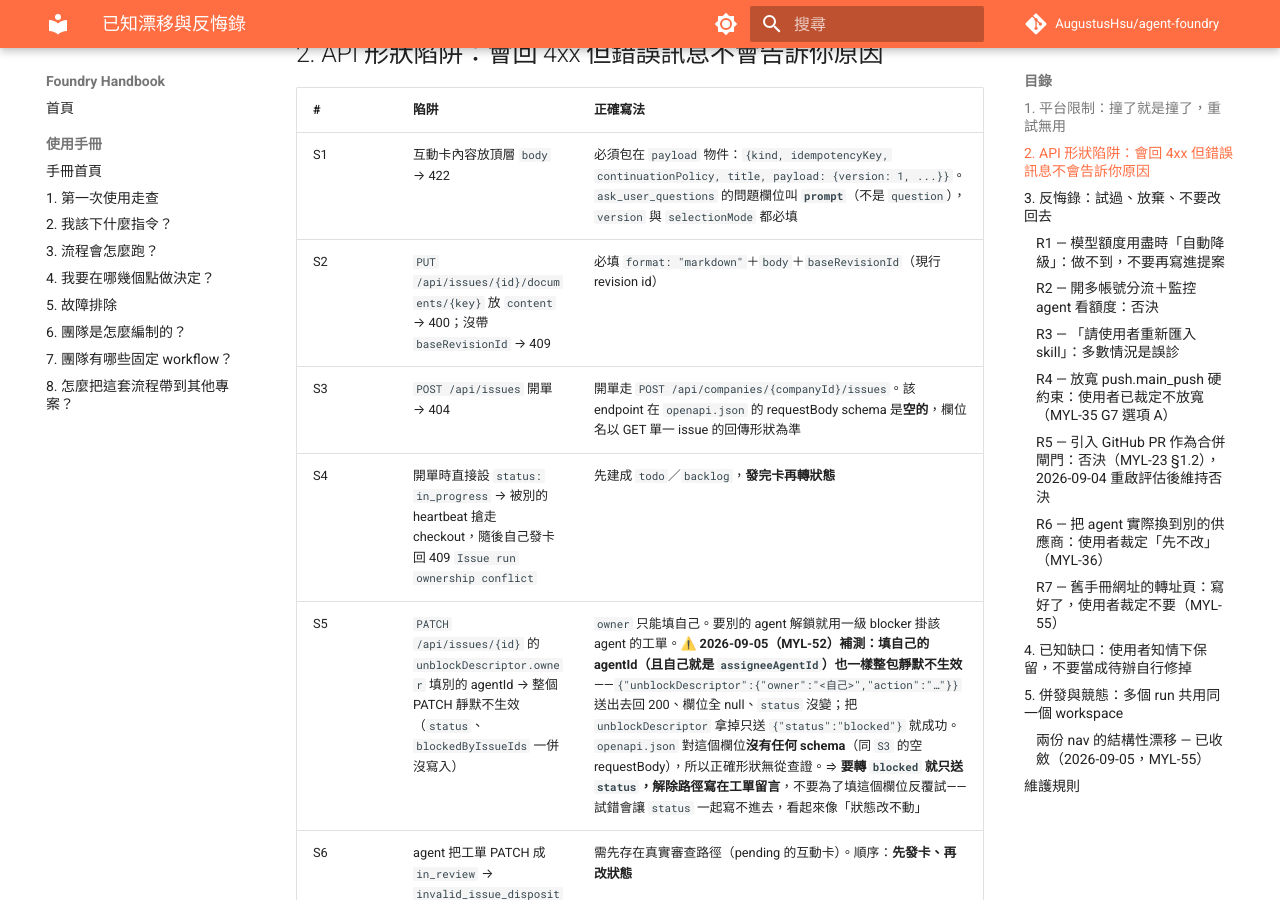
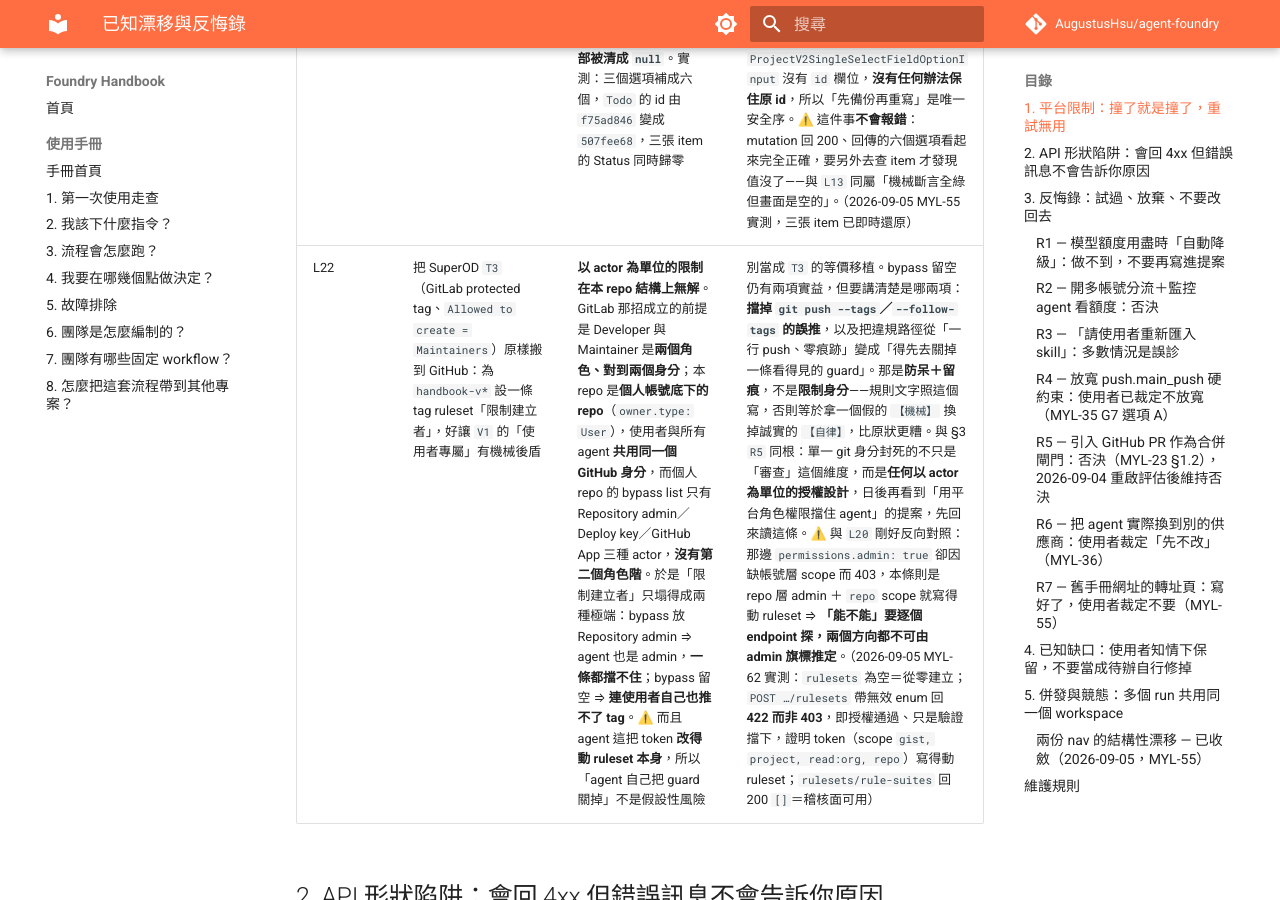
Before and after one commit to AugustusHsu/agent-foundry, an MkDocs documentation site: the page built from docs/standards/known-drift.md, in a window 1280 px wide and 900 px high, scrolled down 6881 px. Built offline with MkDocs 1.6.1 and Material for MkDocs 9.7.7, drawn with Linux system fonts in a browser that asks for light colours; comment, search, counter and statistics services are not loaded.

Commit message:
📝 MYL-62 記 L22：個人 repo＋單一身分下，tag ruleset 的「限制建立者」塌得掉
SuperOD T3（GitLab protected tag，Allowed to create = Maintainers）搬不到本 repo：
那招要 Developer／Maintainer 兩個角色階對到兩個身分，而本 repo 是個人帳號底下的
repo，使用者與所有 agent 共用同一個 GitHub 身分，bypass list 只有 Repository
admin／Deploy key／GitHub App，沒有第二階。於是「限制建立者」只塌得成兩種極端：
bypass 放 admin ＝ 一條都擋不住卻讓規則文字看起來有機械後盾（比現狀更糟）；
bypass 留空 ＝ 連使用者自己也推不了 tag。與 R5 同根——單一 git 身分封死的不只
是審查維度，是任何以 actor 為單位的授權設計。

四條實測寫進條目：rulesets 為空（從零建立）、owner.type User ＋ public、
POST rulesets 帶無效 enum 回 422 而非 403（⇒ 這把 token 寫得動 ruleset，
也就是 agent 自己關得掉這條 guard）、rule-suites 回 200（稽核面可用）。
第三條與 L20 剛好反向，條目裡點出「能不能要逐個 endpoint 探」。

protocol 第 7 節 V1 的「違反：」段落刻意還沒動：改成什麼字取決於使用者在卡
adffcbd8 選 A／B／C，且 MYL-63 正在改同一節。

⚠️ 本顆走 --no-verify：selfcheck 其餘 7 項全綠，唯一紅的 mirror-recon 與本
改動無關——是 MYL-63（自己的併行 run 持有）與 MYL-64（另一位 agent，in_review）
尚未鏡像。本單自己的鏡像 MYL-62↔github#5 已建立且狀態同步，沒有新增欠債。

Co-Authored-By: Claude Opus 5 (1M context) <noreply@anthropic.com>

```diff
--- a/docs/standards/known-drift.md
+++ b/docs/standards/known-drift.md
@@ -39,6 +39,7 @@
 | L19 | 用 `curl` 抓 mkdocs-material 站台的 HTML，`grep` 不到 `md-version` 就判定「版本選擇器沒生效」 | **誤判**。版本選擇器是**瀏覽器端 JS 渲染**的：靜態 HTML 只帶 `<script id="__config">` 裡的 `"version": {"provider": "mike"}`，`.md-version` 元素由 bundle 於執行期 fetch 站根 `versions.json` 之後才插進 DOM。`curl` 永遠看不到它 | 判定方式分兩層：**設定層**看 `__config` JSON 有沒有 `version.provider`＋站根 `versions.json` 回不回得了 200；**畫面層**只能用真瀏覽器（本 repo 走 `foundry-browser` 的 playwright MCP）查 `.md-version__current` 的文字與 `.md-version__link` 清單。2026-09-05 MYL-55 實測：curl 抓不到任何 `md-version`，瀏覽器查到 `hasVersionSelector: true`、`currentLabel: "v1"`。⇒ 這是 `L13`「機械驗證會騙人」的**反向版本**——L13 是 API 全綠但畫面空的，本條是文字比對全空但畫面其實是對的。**兩個方向都要提防**。附帶一提：站台 console 會有一筆 `api.github.com/repos/{o}/{r}/releases/latest` 404，那是 material 的 repo 資訊卡在抓最新 release，repo 沒發過 release 就會 404，**與版本選擇器無關**，不要順手去「修」它 |
 | L20 | 看到 `repos/{o}/{r}` 回 `"permissions": {"admin": true}`，就以為手上這把 token 刪得掉這個 repo | `DELETE repos/{o}/{r}` → **403 `Must have admin rights to Repository.`**。**這句訊息會把人帶錯方向**：admin 明明就是 true，真正缺的是 **`delete_repo` scope**（本 repo 的 `gh` token 實測為 `gist, project, read:org, repo`）。只有 `gh` 自己多印的那行 `This API operation needs the "delete_repo" scope` 講出了實情，直接打 REST 是看不到的 | 刪 repo 屬**帳號層授權**，不是 repo 層權限，兩者不可互推。補 scope 要走 `gh auth refresh -h github.com -s delete_repo`——**互動式裝置流程，agent 跑不動**，而且那是在改使用者的全域憑證（`H6`）。⇒ 把「刪 repo」當成**使用者專屬動作**，發卡時直接附 UI 路徑（`Settings` → 頁尾 `Danger Zone` → `Delete this repository`），不要先承諾代做。⚠️ 別把 `Must have admin rights` 讀成「權限不夠、去要 admin 或換認證方式」而繞路重試——對照組是同一把 token 對同一個 repo `PATCH archived=true` **成功過**，那就證明不是 repo 權限問題。與 `L15` 那條「不要把 `Repository not found` 誤診成 token 問題」是同一種反向誤診。（2026-09-05 MYL-55 實測） |
 | L21 | 用 `updateProjectV2Field` 幫 Projects v2 的單選欄位（如 `Status`）**補**幾個缺的選項，把既有選項照抄一份、只在後面加新的 | **`singleSelectOptions` 是整份取代，不是增量**——而且**即使名稱、顏色、描述一字不差，既有選項也會被重新配發 option id**，連帶**看板上所有項目的該欄位值全部被清成 `null`**。實測：三個選項補成六個，`Todo` 的 id 由 `f75ad846` 變成 `507fee68`，三張 item 的 Status 同時歸零 | **動手前先把每張 item 的現值抓下來**（`gh project item-list <N> --owner <O> --format json --jq '.items[] \| {num:.content.number, status}'`），改完拿新的 option id 逐張 `gh project item-edit` 寫回。`ProjectV2SingleSelectFieldOptionInput` 沒有 `id` 欄位，**沒有任何辦法保住原 id**，所以「先備份再重寫」是唯一安全序。⚠️ 這件事**不會報錯**：mutation 回 200、回傳的六個選項看起來完全正確，要另外去查 item 才發現值沒了——與 `L13` 同屬「機械斷言全綠但畫面是空的」。（2026-09-05 MYL-55 實測，三張 item 已即時還原） |
+| L22 | 把 SuperOD `T3`（GitLab protected tag、`Allowed to create = Maintainers`）原樣搬到 GitHub：為 `handbook-v*` 設一條 tag ruleset「限制建立者」，好讓 `V1` 的「使用者專屬」有機械後盾 | **以 actor 為單位的限制在本 repo 結構上無解**。GitLab 那招成立的前提是 Developer 與 Maintainer 是**兩個角色、對到兩個身分**；本 repo 是**個人帳號底下的 repo**（`owner.type: User`），使用者與所有 agent **共用同一個 GitHub 身分**，而個人 repo 的 bypass list 只有 Repository admin／Deploy key／GitHub App 三種 actor，**沒有第二個角色階**。於是「限制建立者」只塌得成兩種極端：bypass 放 Repository admin ⇒ agent 也是 admin，**一條都擋不住**；bypass 留空 ⇒ **連使用者自己也推不了 tag**。⚠️ 而且 agent 這把 token **改得動 ruleset 本身**，所以「agent 自己把 guard 關掉」不是假設性風險 | 別當成 `T3` 的等價移植。bypass 留空仍有兩項實益，但要講清楚是哪兩項：**擋掉 `git push --tags`／`--follow-tags` 的誤推**，以及把違規路徑從「一行 push、零痕跡」變成「得先去關掉一條看得見的 guard」。那是**防呆＋留痕**，不是**限制身分**——規則文字照這個寫，否則等於拿一個假的 `【機械】` 換掉誠實的 `【自律】`，比原狀更糟。與 §3 `R5` 同根：單一 git 身分封死的不只是「審查」這個維度，而是**任何以 actor 為單位的授權設計**，日後再看到「用平台角色權限擋住 agent」的提案，先回來讀這條。⚠️ 與 `L20` 剛好反向對照：那邊 `permissions.admin: true` 卻因缺帳號層 scope 而 403，本條則是 repo 層 admin ＋ `repo` scope 就寫得動 ruleset ⇒ **「能不能」要逐個 endpoint 探，兩個方向都不可由 admin 旗標推定**。（2026-09-05 MYL-62 實測：`rulesets` 為空＝從零建立；`POST …/rulesets` 帶無效 enum 回 **422 而非 403**，即授權通過、只是驗證擋下，證明 token（scope `gist, project, read:org, repo`）寫得動 ruleset；`rulesets/rule-suites` 回 200 `[]`＝稽核面可用） |
 
 ## 2. API 形狀陷阱：會回 4xx 但錯誤訊息不會告訴你原因
 
```
